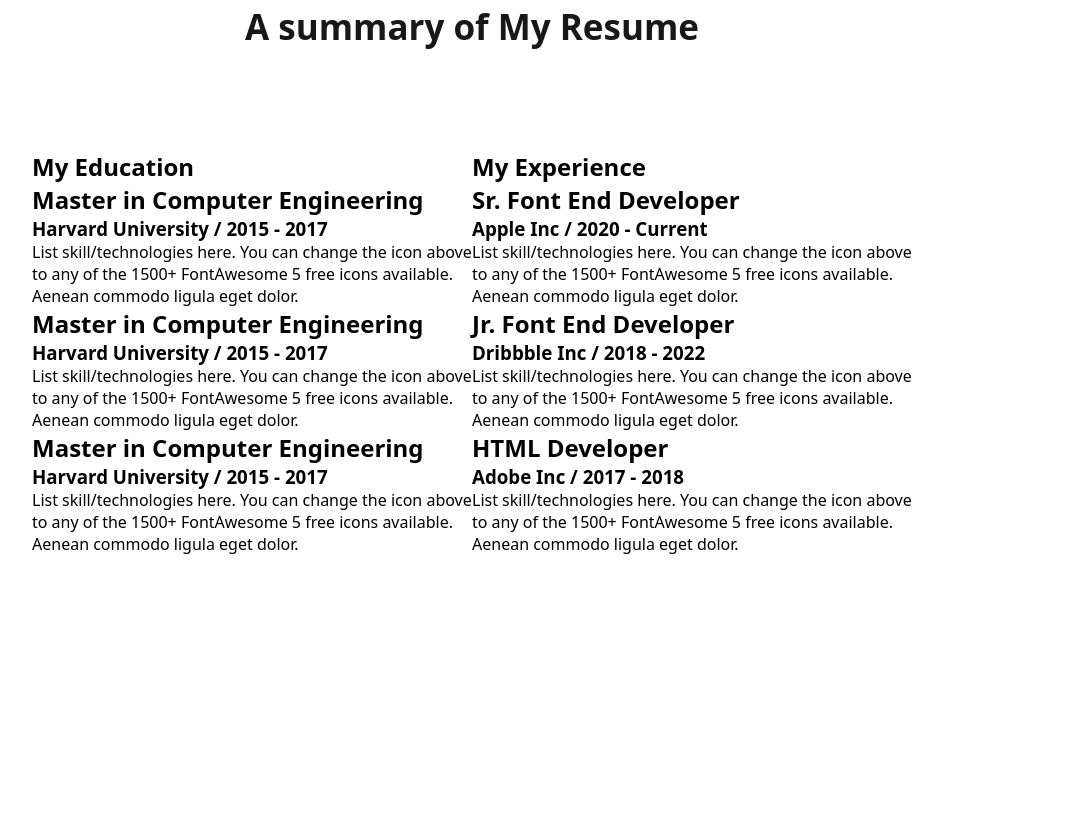
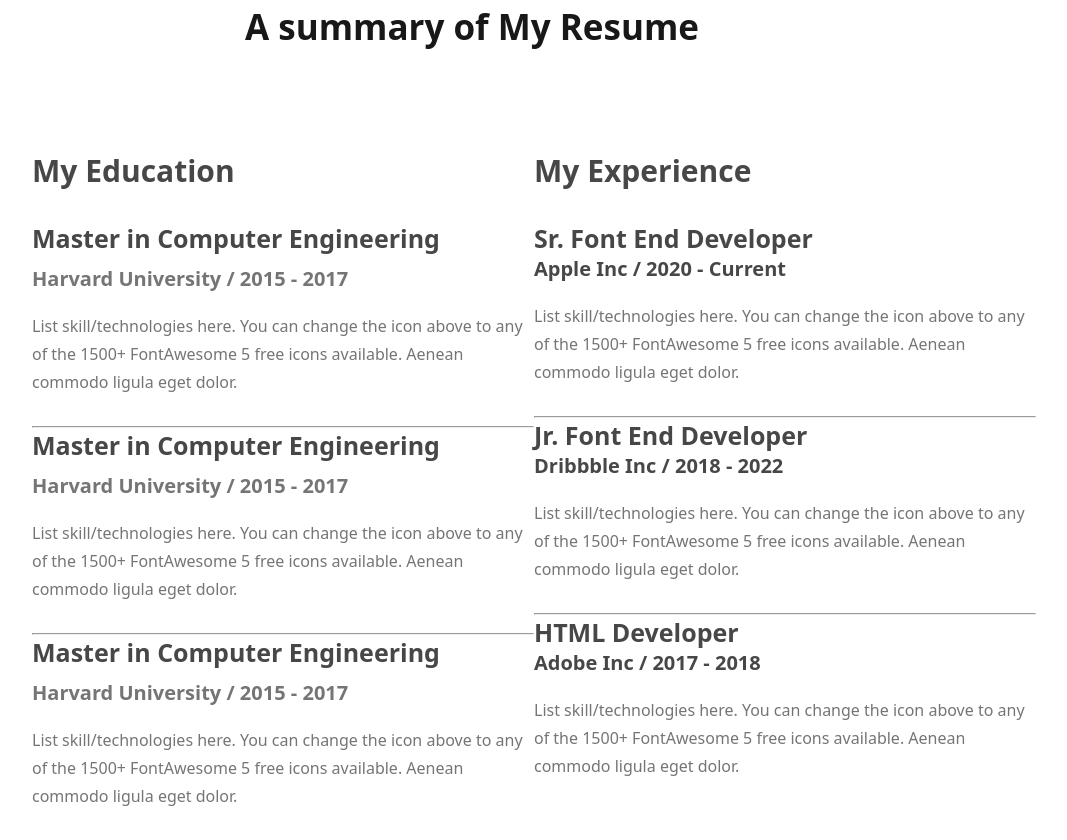
Before and after one commit to babitaakter/porttfolio, a plain HTML site: page index.html in a window 1280 px wide. Shown: the part 2579-3419 px from the top of the page, without its empty margins (168-1235 px from the left). Before the commit the page ends 3134 px from the top, so only its background shows below. Drawn offline with Linux system fonts and the light colour scheme.

Commit message:
ajker moto class akhane ses

```diff
--- a/CSS/Porttfolio.css
+++ b/CSS/Porttfolio.css
@@ -162,7 +162,58 @@ ul li{
     display: flex;
     margin-top: 100px;
 }
-.son-of-resume{
-    /* display: flex; */
-    /* justify-content: space-between; */
+
+.Education{
+    color: #474747;
+    font-size: 30px;
+    font-weight: 700;
+    margin-bottom: 30px;
 }
+.resume-sub-title{
+        color: #474747;
+        font-size: 25px;
+        font-weight: 700p;
+        margin-bottom: 10px;
+}
+.resume-sub-sub{
+    color: #757575;
+    font-size: 20px;
+    font-weight: 600;
+    margin-bottom: 20px;
+}
+.resume-para{
+    color: #757575;
+    font-size: 16px;
+    font-weight: 400;
+    line-height: 28px;
+    margin-bottom: 30px;
+}
+.Experience{
+    color: #474747;
+    font-size: 30px;
+    font-weight: 700;
+    margin-bottom: 30px;
+}
+.Experience-sub-title{
+    color: #474747;
+    font-size: 25px;
+    font-weight: 700;
+    margin-bottom: 10;
+}
+.Experienc-sum-sum{
+    color: #474747;
+    font-size: 20px;
+    font-weight: 600;
+    margin-bottom: 20px;
+}
+.Experienc-para{
+    color: #757575;
+    font-size: 16px;
+    font-weight: 400;
+    line-height: 28px;
+    margin-bottom: 30px;
+
+}
+hr{
+    width: 500px;
+}
--- a/index.html
+++ b/index.html
@@ -52,7 +52,7 @@
             </div>
             <div class="About-table-sub">
                 <p class="soto">Date of birth:</p>
-                <p class="boro">11 November 198</p>
+                <p class="boro">11 November 1987</p>
             </div>
             <div class="About-table-sub">
                 <p class="soto">From:</p>
@@ -61,9 +61,6 @@
          </div>
 
      </div>
-
-
-
     </section>
     <section class="what-i-do">
 
@@ -97,46 +94,52 @@
             <h2 class="resume-title">A summary of My Resume</h2>
             <div class="father-of-resume">
                 <div class="son-of-resume">
-                    <h2>My Education</h2>
+                    <h2 class="Education">My Education</h2>
                     <div>
                         <h2 class="resume-sub-title">Master in Computer Engineering</h2>
                         <h3 class="resume-sub-sub">Harvard University / 2015 - 2017</h3>
                         <p class="resume-para">List skill/technologies here. You can change the icon above
                         to any of the 1500+ FontAwesome 5 free icons available. Aenean commodo ligula eget dolor.</p>
+                        <hr>
                     </div>
                     <div>
                         <h2 class="resume-sub-title">Master in Computer Engineering</h2>
                         <h3 class="resume-sub-sub">Harvard University / 2015 - 2017</h3>
                         <p class="resume-para">List skill/technologies here. You can change the icon above
                         to any of the 1500+ FontAwesome 5 free icons available. Aenean commodo ligula eget dolor.</p>
+                        <hr>
                     </div>
                     <div>
                         <h2 class="resume-sub-title">Master in Computer Engineering</h2>
                         <h3 class="resume-sub-sub">Harvard University / 2015 - 2017</h3>
                         <p class="resume-para">List skill/technologies here. You can change the icon above
                             to any of the 1500+ FontAwesome 5 free icons available. Aenean commodo ligula eget dolor.</p>
+
                     </div>
                 </div>
 
                  <div>
-                    <h2>My Experience</h2>
+                    <h2 class="Experience">My Experience</h2>
                     <div>
                         <h2 class="Experience-sub-title">Sr. Font End Developer</h2>
                         <h3 class="Experienc-sum-sum">Apple Inc / 2020 - Current</h3>
-                        <p class="Experienc-para">List skill/technologies here. You can change the icon above
+                        <p class="resume-para">List skill/technologies here. You can change the icon above
                         to any of the 1500+ FontAwesome 5 free icons available. Aenean commodo ligula eget dolor.</p>
+                        <hr>
                     </div>
                     <div>
                         <h2 class="Experience-sub-title">Jr. Font End Developer</h2>
                         <h3 class="Experienc-sum-sum">Dribbble Inc / 2018 - 2022</h3>
-                        <p class="Experienc-para">List skill/technologies here. You can change the icon above
+                        <p class="resume-para">List skill/technologies here. You can change the icon above
                         to any of the 1500+ FontAwesome 5 free icons available. Aenean commodo ligula eget dolor.</p>
+                        <hr>
                     </div>
                     <div>
                         <h2 class="Experience-sub-title">HTML Developer</h2>
                         <h3 class="Experienc-sum-sum">Adobe Inc / 2017 - 2018</h3>
-                        <p class="Experienc-para">List skill/technologies here. You can change the icon above
+                        <p class="resume-para">List skill/technologies here. You can change the icon above
                         to any of the 1500+ FontAwesome 5 free icons available. Aenean commodo ligula eget dolor.</p>
+
                     </div>
                 </div>
             </div>
```
